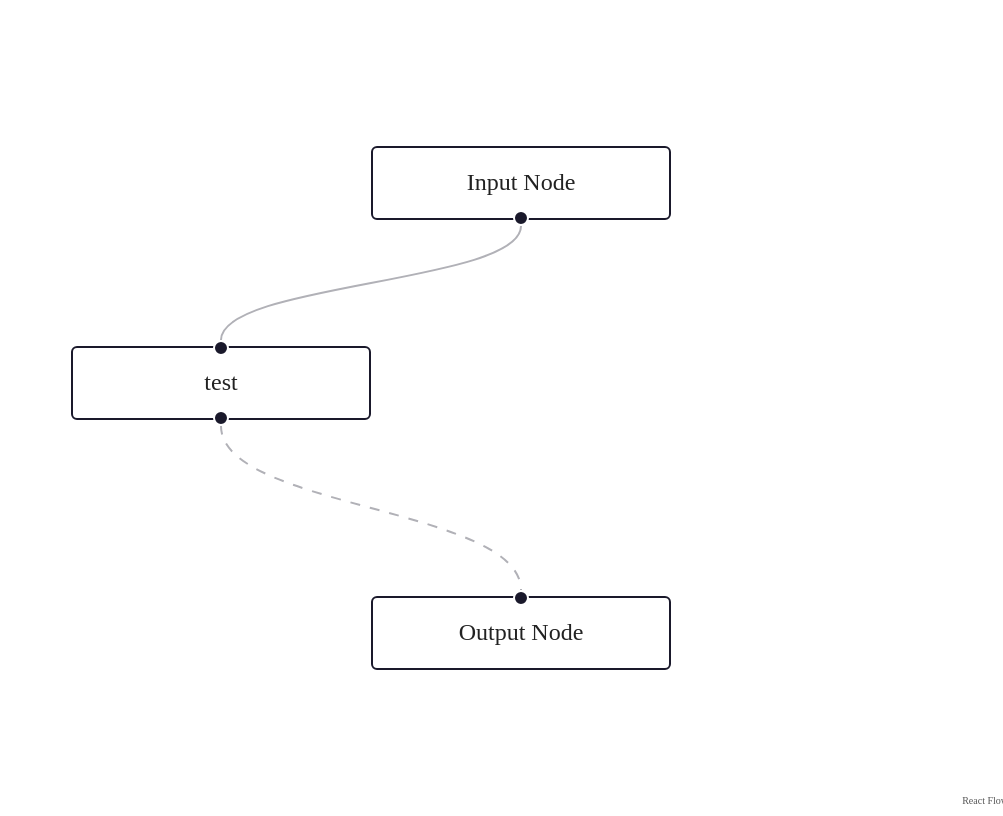
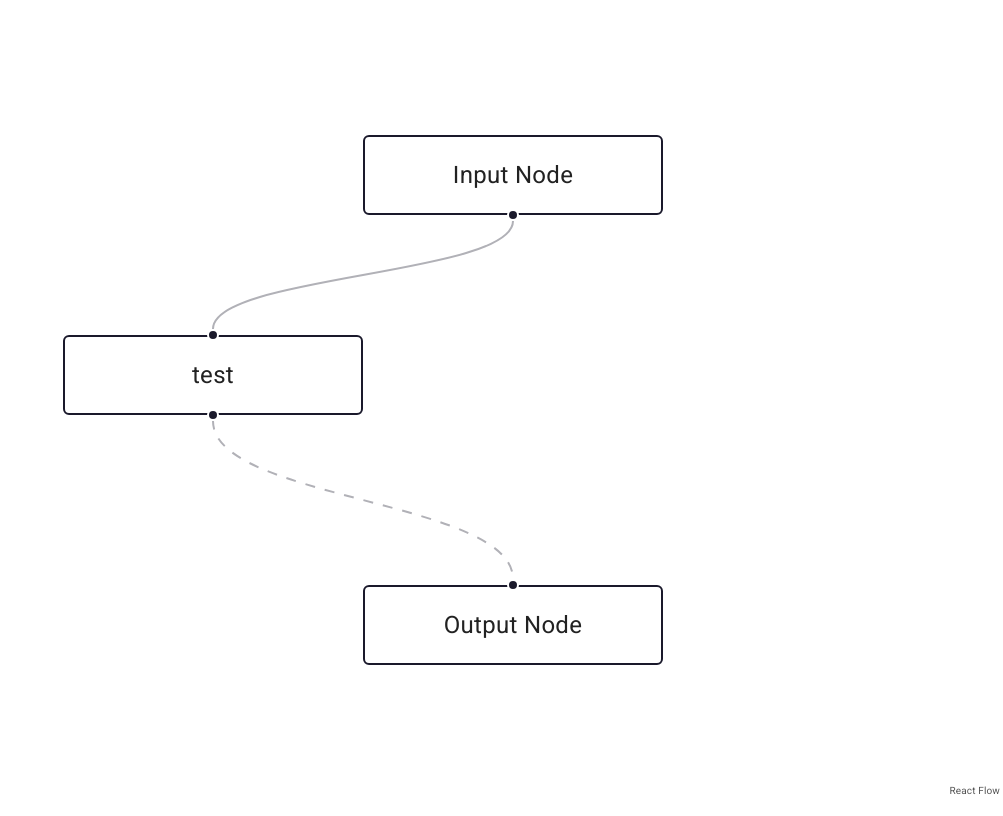
Before and after one commit to jortvangorkum/low-code-platform, a React (Vite) app: page / in a window 1280 px wide. Shown: the whole page, without its empty margins (277-1280 px from the left). Built offline with nearby package versions, Linux system fonts and the light colour scheme.

Commit message:
Add Material UI

```diff
--- a/index.html
+++ b/index.html
@@ -2,9 +2,12 @@
 <html lang="en">
   <head>
     <meta charset="UTF-8" />
-    <link rel="icon" type="image/svg+xml" href="/src/favicon.svg" />
     <meta name="viewport" content="width=device-width, initial-scale=1.0" />
     <title>Vite App</title>
+    <link
+      rel="stylesheet"
+      href="https://fonts.googleapis.com/css?family=Roboto:300,400,500,700&display=swap"
+    />
   </head>
   <body>
     <div id="root"></div>
--- a/package.json
+++ b/package.json
@@ -10,6 +10,8 @@
   },
   "dependencies": {
     "@emotion/react": "^11.9.0",
+    "@emotion/styled": "^11.8.1",
+    "@mui/material": "^5.8.2",
     "react": "^18.0.0",
     "react-dom": "^18.0.0",
     "react-flow-renderer": "^10.3.5"
--- a/src/main.tsx
+++ b/src/main.tsx
@@ -1,9 +1,15 @@
+import { CssBaseline, ThemeProvider } from '@mui/material'
 import React from 'react'
 import ReactDOM from 'react-dom/client'
 import App from './App'
+import theme from './theme'
 
+// eslint-disable-next-line @typescript-eslint/no-non-null-assertion
 ReactDOM.createRoot(document.getElementById('root')!).render(
   <React.StrictMode>
-    <App />
+    <CssBaseline enableColorScheme />
+    <ThemeProvider theme={theme}>
+      <App />
+    </ThemeProvider>
   </React.StrictMode>
 )
--- /dev/null
+++ b/src/theme.tsx
@@ -0,0 +1,5 @@
+import { createTheme } from "@mui/system";
+
+const theme = createTheme({})
+
+export default theme;
```
Also changed, not shown: 1 other file (tests, documents, lock files or other folders).
